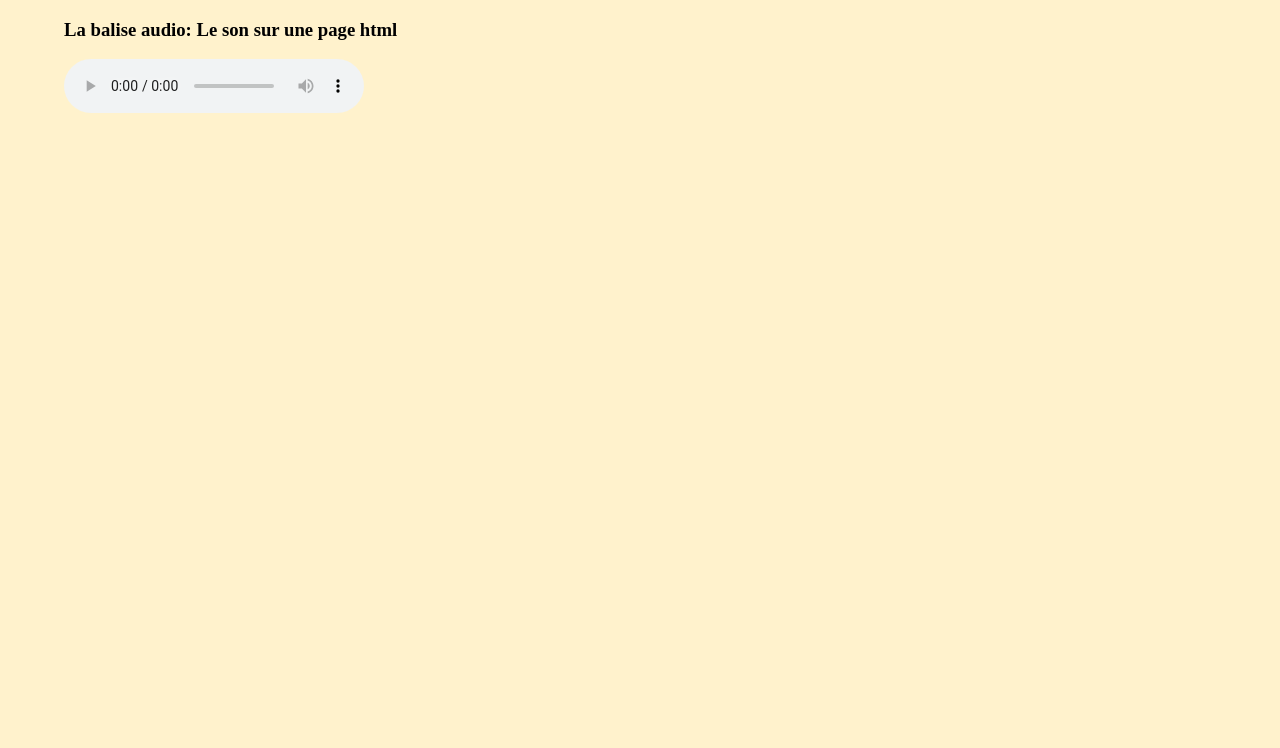
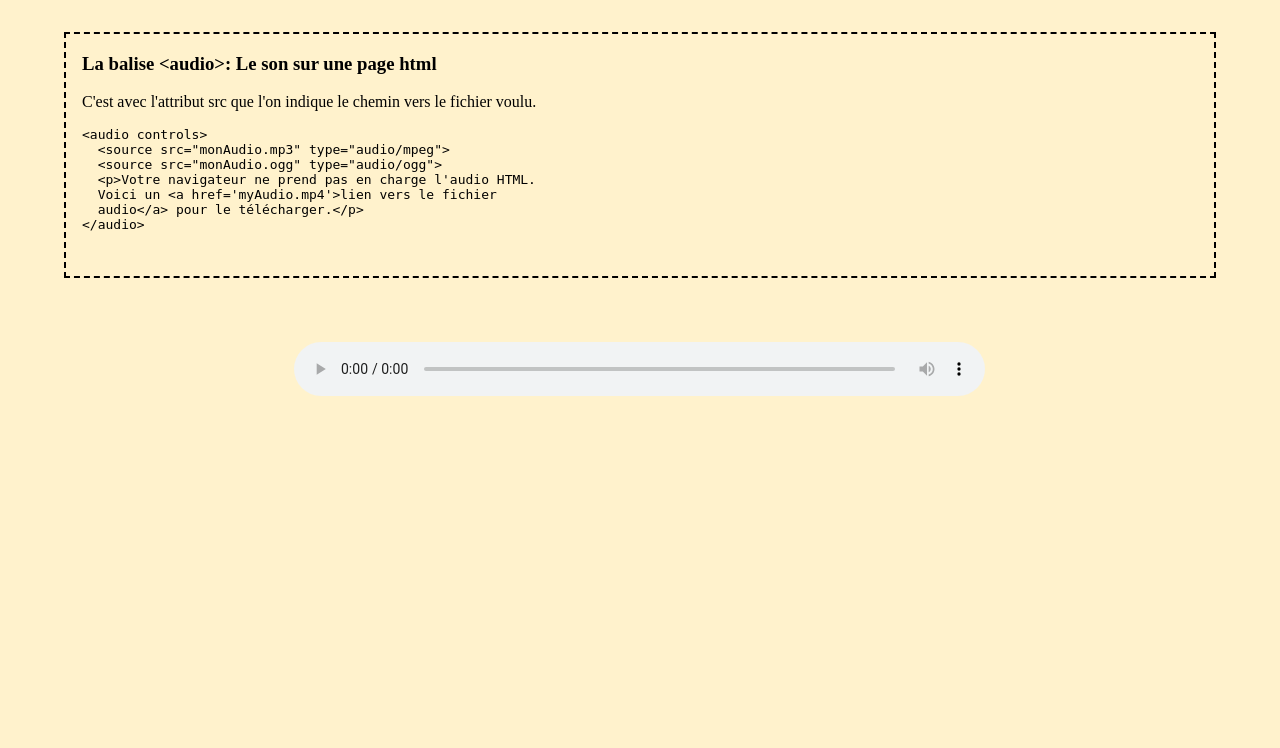
Before and after one commit to jolivald/formation-dev-web, a PHP site: page /vues/audio.html in a window 1280 px wide. Shown: the part 52-800 px from the top of the page. Run offline with PHP 8.4, Linux system fonts and the light colour scheme.

Commit message:
add text to audio.html

```diff
--- a/exo-4/style.css
+++ b/exo-4/style.css
@@ -94,3 +94,10 @@ main article {
   padding: 0 4em;
   background: #FFF2CC;
 }
+
+/* mise en forme du texte */
+article section {
+  margin: 2em 0;
+  padding: 0 1em 1em;
+  border: 2px dashed #000;
+}
--- a/exo-4/vues/audio.html
+++ b/exo-4/vues/audio.html
@@ -5,6 +5,14 @@
   <meta name="viewport" content="width=device-width, initial-scale=1.0">
   <title>Exercice 16 mars</title>
   <link rel="stylesheet" href="../style.css">
+  <style type="text/css">
+
+article audio {
+  width: 60%;
+  margin: 2em 0 0 20%;
+}
+
+  </style>
 </head>
 <body>
 
@@ -20,8 +28,19 @@
     </nav>
 
     <article class="fluid">
-
-      <h3>La balise audio: Le son sur une page html</h3>
+      <section>
+        <h3>La balise &lt;audio&gt;: Le son sur une page html</h3>
+        <p>C'est avec l'attribut src que l'on indique le chemin vers le fichier voulu.</p>
+        <pre>
+&lt;audio controls&gt;
+  &lt;source src="monAudio.mp3" type="audio/mpeg"&gt;
+  &lt;source src="monAudio.ogg" type="audio/ogg"&gt;
+  &lt;p&gt;Votre navigateur ne prend pas en charge l'audio HTML.
+  Voici un &lt;a href='myAudio.mp4'&gt;lien vers le fichier
+  audio&lt;/a&gt; pour le télécharger.&lt;/p&gt;
+&lt;/audio&gt;
+        </pre>
+      </section>
 
       <audio controls>
         <source src="../public/audios/hyper-street-fighter-ii-music-guile-stage.mp3" type="audio/mpeg">
```
Also changed, not shown: exo-4/index.html (+0 -7 lines).
